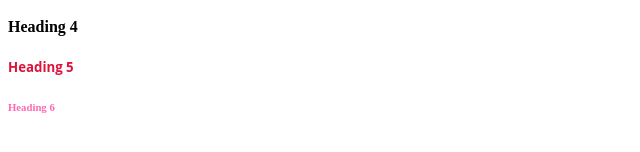
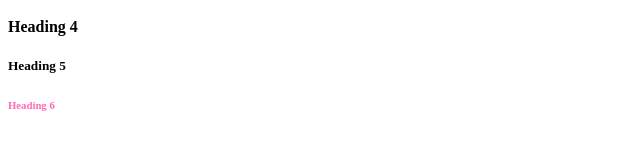
Before and after one commit to JackieBenz/first-class--html, a plain HTML site: page index.html in a window 1280 px wide. Shown: the part 178-330 px from the top of the page, 0-640 px from the left. Drawn offline with Linux system fonts and the light colour scheme.

Commit message:
Al CSS we learned today

```diff
--- a/CSS/style.css
+++ b/CSS/style.css
@@ -1,4 +1,4 @@
-h5 {
+h5 * {
     color: crimson;
     font-family: 'Open Sans', sans-serif;
 }
```
